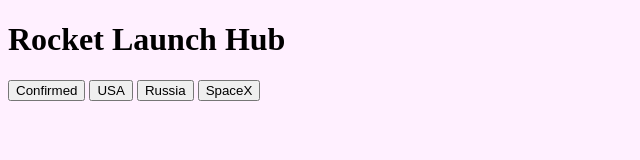
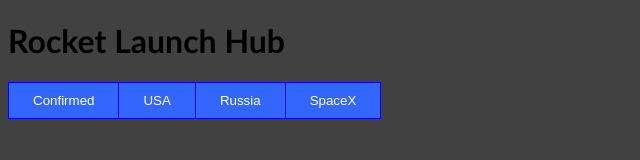
Before and after one commit to ivantang/rocket-launch-hub, a website: page client/index.html in a window 1280 px wide. Shown: the whole page, without its empty margins (0-640 px from the left). Drawn offline with Linux system fonts and the light colour scheme; no server answers.

Commit message:
add initial styling

```diff
--- a/client/styles/styles.css
+++ b/client/styles/styles.css
@@ -1,10 +1,42 @@
 body {
-  background-color: #fff0ffff;
+  background-color: #414141;
+  color: black;
+  font-family: "Calibri";
+}
+
+title {
+  color: white;
 }
 
 .launch {
   width: 100%;
   margin: 0.5rem;
   border-radius: 4px;
+  background-color: #f2f2f2;
   box-shadow: 0 6px 12px 0 rgba(0, 0, 0, 0.2), 0 4px 16px 0 rgba(0, 0, 0, 0.19) !important;
 }
+
+.filter-buttons button {
+  background-color: #3366ff;
+  border: 1px solid blue;
+  color: white; /* White text */
+  padding: 10px 24px; /* Some padding */
+  cursor: pointer; /* Pointer/hand icon */
+  float: left; /* Float the buttons side by side */
+}
+
+.filter-buttons button:not(:last-child) {
+  border-right: none; /* Prevent double borders */
+}
+
+/* Clear floats (clearfix hack) */
+.filter-buttons:after {
+  content: "";
+  clear: both;
+  display: table;
+}
+
+/* Add a background color on hover */
+.filter-buttons button:hover {
+  background-color: #0040ff;
+}
```
